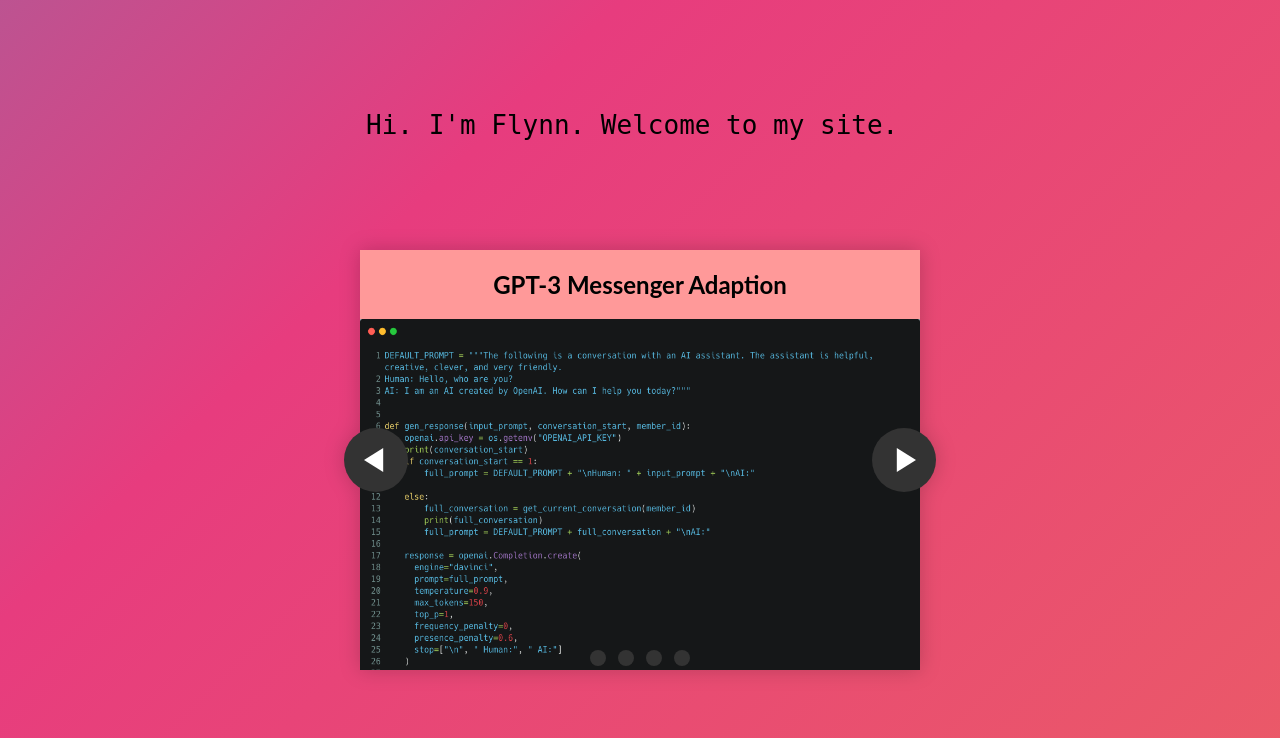
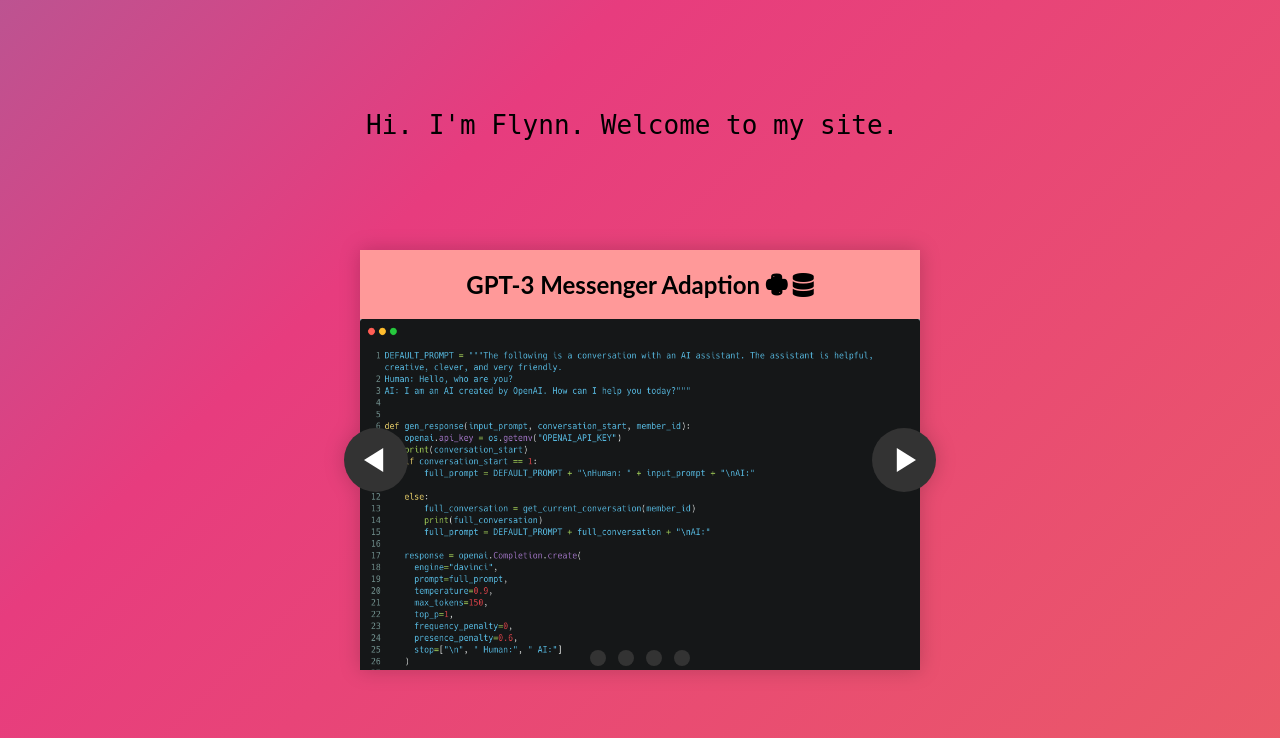
Before and after one commit to FlynnOwen/website-blog, a Python web app: template templates/main_page.html in a window 1280 px wide. Shown: the top 738 px of the page. Run offline with Jinja, Linux system fonts and the light colour scheme; the template is opened without the code that fills it, so the values that code supplies are empty; some libraries are stand-ins or nearby versions.

Commit message:
Adding icons

```diff
--- a/templates/main_page.html
+++ b/templates/main_page.html
@@ -7,6 +7,8 @@
     <title>Document</title>
     <link rel="stylesheet" href="../static/main_page.css">
     <link rel="stylesheet" href="https://use.fontawesome.com/releases/v5.6.1/css/all.css">
+    <link rel="stylesheet" href="css/font-awesome.css">
+
 </head>
 <body>
 
@@ -22,7 +24,7 @@
           tabindex="0"
           class="carousel__slide">
         <div class="carousel__snapper">
-            <h2 class="project">GPT-3 Messenger Adaption</h2>
+            <h2 class="project">GPT-3 Messenger Adaption <i class="fab fa-python"></i> <i class="fas fa-database"></i> </h2>
             <img src="../GPT-3.png" style="height: 100%; width: 100%;">
           <a href="#carousel__slide4"
              class="carousel__prev">Go to last slide</a>
@@ -34,7 +36,7 @@
           tabindex="0"
           class="carousel__slide">
         <div class="carousel__snapper"></div>
-            <h2 class="project">Hierarchical Likelihood Research</h2>
+            <h2 class="project">Hierarchical Likelihood Research <i class="fab fa-r-project"></i> </h2>
             <img src="../Hierarchical.png" style="height: 100%; width: 100%;">
         <a href="#carousel__slide1"
            class="carousel__prev">Go to previous slide</a>
@@ -45,7 +47,7 @@
           tabindex="0"
           class="carousel__slide">
         <div class="carousel__snapper"></div>
-        <h2 class="project">Website / Blog</h2>
+        <h2 class="project">Website / Blog <i class="fab fa-html5"></i> <i class="fab fa-css3-alt"></i> <i class="fab fa-python"></i> </h2>
         <img src="../blog.png" style="height: 100%; width: 100%;">
         <a href="#carousel__slide2"
            class="carousel__prev">Go to previous slide</a>
```
